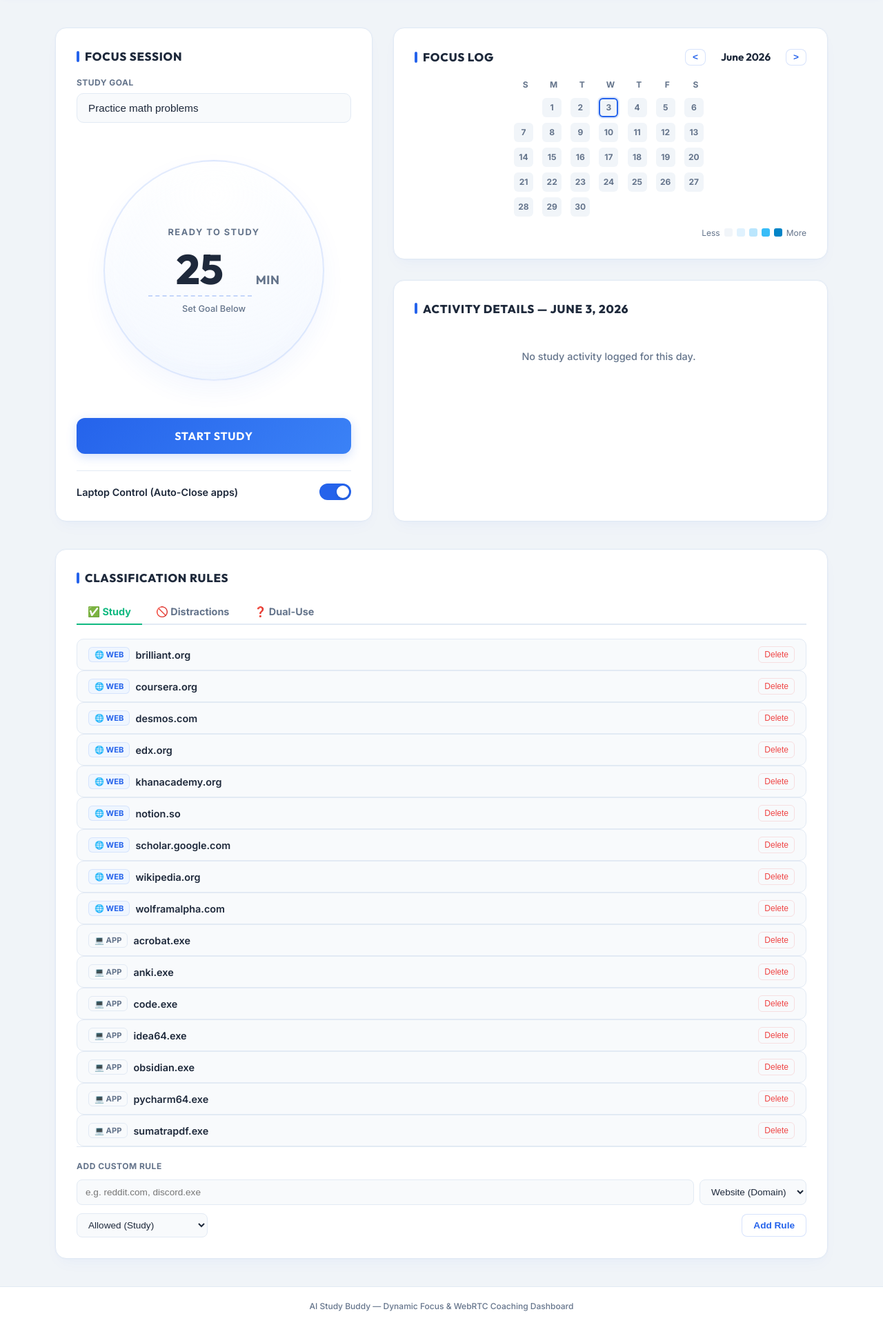
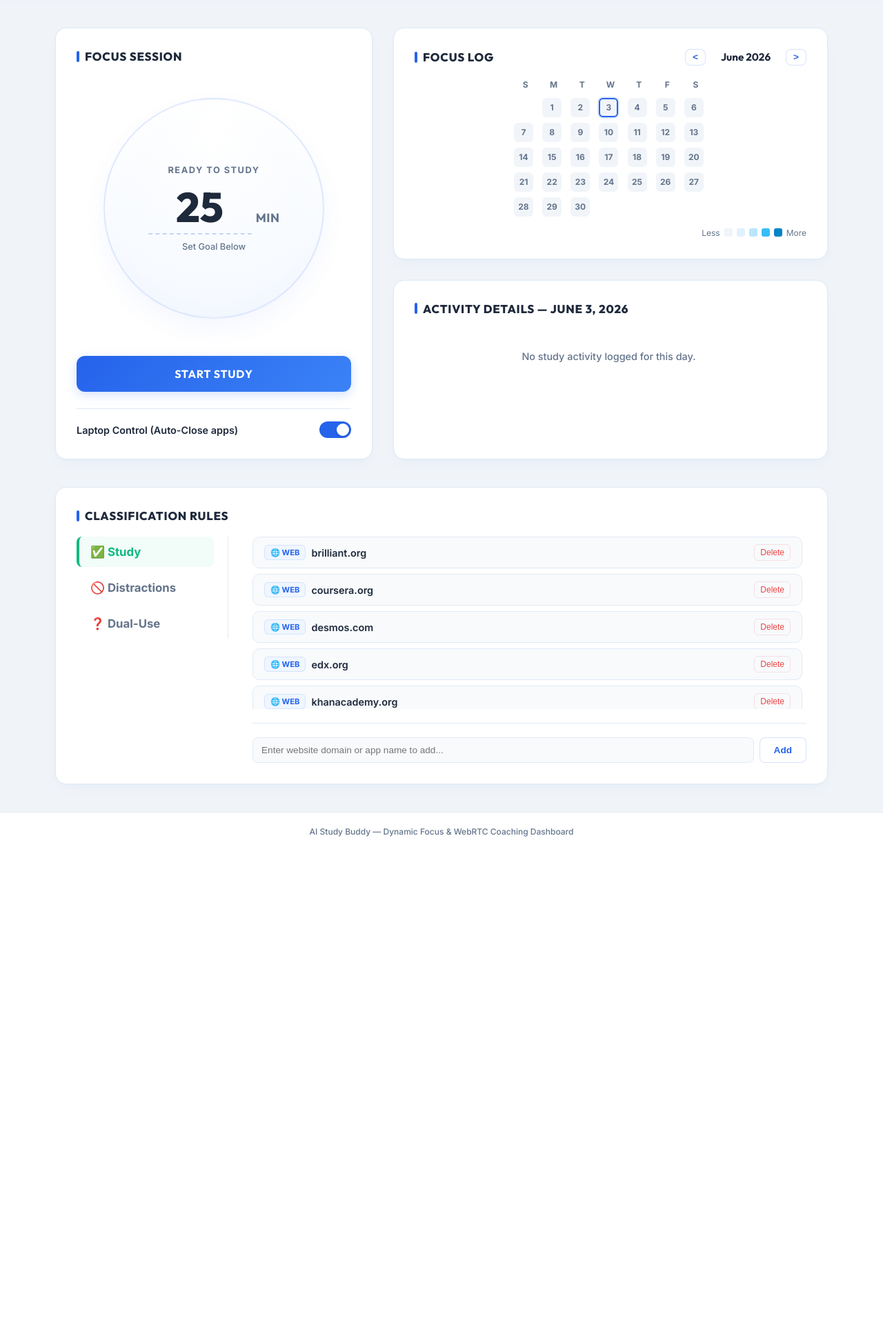
Before and after one commit to Huaiyu-Zhou/study-buddy, a FastAPI app: page / in a window 1280 px wide. Shown: the part 74-1995 px from the top of the page at 69% size. After the commit the page ends 1287 px from the top, so only its background shows below. Run offline with FastAPI, Linux system fonts and the light colour scheme; data that the repository does not hold is empty.

Commit message:
Simplify custom rule addition UI and restrict rule list to a scrollable 5-item window

```diff
--- a/templates/index.html
+++ b/templates/index.html
@@ -887,53 +887,88 @@
             animation: celebrate-gold 1.5s infinite alternate ease-in-out;
         }
 
-        /* Classification tabs with bottom indicator line */
-        .classification-tabs {
-            display: flex;
-            gap: 4px;
-            margin-bottom: 20px;
-            border-bottom: 2px solid var(--border-color);
-            padding-bottom: 0px;
-        }
-
-        .tab-btn {
+        /* Classification Layout and Vertical Tabs styling */
+        .classification-layout {
+            display: grid;
+            grid-template-columns: 220px 1fr;
+            gap: 35px;
+            align-items: start;
+        }
+
+        .classification-tabs-vertical {
+            display: flex;
+            flex-direction: column;
+            gap: 8px;
+            border-right: 1px solid var(--border-color);
+            padding-right: 20px;
+        }
+
+        .classification-tabs-vertical .tab-btn {
             background: transparent;
             border: none;
             font-family: inherit;
-            font-size: 0.9rem;
+            font-size: 1.05rem; /* Bigger size */
             font-weight: 700;
             color: var(--text-muted);
             cursor: pointer;
-            padding: 8px 16px;
-            position: relative;
+            padding: 12px 16px;
+            text-align: left;
+            border-left: 4px solid transparent;
+            border-radius: 8px;
             transition: var(--transition-smooth);
-            bottom: -2px;
-            border-bottom: 2px solid transparent;
-        }
-
-        .tab-btn:hover {
+            width: 100%;
+        }
+
+        .classification-tabs-vertical .tab-btn:hover {
             color: var(--text-main);
-            transform: scale(1.02);
-        }
-
-        .tab-btn.active {
-            border-bottom-color: var(--primary);
-            color: var(--primary);
-        }
-
-        .tab-btn.active.tab-study {
-            border-bottom-color: var(--accent-green);
+            background: var(--primary-light);
+            transform: translateX(2px) scale(1.02);
+        }
+
+        .classification-tabs-vertical .tab-btn.active {
+            background: var(--primary-light);
+        }
+
+        .classification-tabs-vertical .tab-btn.active.tab-study {
+            border-left-color: var(--accent-green);
             color: var(--accent-green);
-        }
-
-        .tab-btn.active.tab-distraction {
-            border-bottom-color: var(--accent-crimson);
+            background: rgba(16, 185, 129, 0.05);
+        }
+
+        .classification-tabs-vertical .tab-btn.active.tab-distraction {
+            border-left-color: var(--accent-crimson);
             color: var(--accent-crimson);
-        }
-
-        .tab-btn.active.tab-dual-use {
-            border-bottom-color: var(--accent-indigo);
+            background: rgba(239, 68, 68, 0.04);
+        }
+
+        .classification-tabs-vertical .tab-btn.active.tab-dual-use {
+            border-left-color: var(--accent-indigo);
             color: var(--accent-indigo);
+            background: rgba(99, 102, 241, 0.05);
+        }
+
+        .rules-list-container {
+            max-height: 250px;
+            overflow-y: auto;
+            display: flex;
+            flex-direction: column;
+            gap: 8px;
+            padding-right: 6px;
+        }
+
+        /* Modern customized scrollbar for rules list container */
+        .rules-list-container::-webkit-scrollbar {
+            width: 6px;
+        }
+        .rules-list-container::-webkit-scrollbar-track {
+            background: transparent;
+        }
+        .rules-list-container::-webkit-scrollbar-thumb {
+            background: var(--border-color);
+            border-radius: 3px;
+        }
+        .rules-list-container::-webkit-scrollbar-thumb:hover {
+            background: var(--text-muted);
         }
 
         /* Rule Row list items with tags & badges */
@@ -1105,10 +1140,7 @@
             <div class="panel">
                 <div class="panel-title">Focus Session</div>
 
-                <div class="goal-input-container">
-                    <label for="planInput">Study Goal</label>
-                    <input type="text" id="planInput" class="goal-input" value="Practice math problems" placeholder="e.g. Write essay, Code API">
-                </div>
+                <input type="hidden" id="planInput" value="Study Session">
 
                 <div class="timer-wrapper" id="timerWrapper">
                     <canvas id="fluidCanvas" width="640" height="640" style="position: absolute; top:0; left:0; width:100%; height:100%; border-radius:50%; z-index:1; pointer-events:none;"></canvas>
@@ -1188,13 +1220,16 @@
             <div class="panel">
                 <div class="panel-title">Classification Rules</div>
 
-                <!-- Category Tabs -->
-                <div class="classification-tabs">
+                <div class="classification-layout">
+                    <!-- Left side: Vertical Tabs -->
+                    <div class="classification-tabs-vertical">
                         <button class="tab-btn active tab-study" onclick="switchRulesTab('study')">✅ Study</button>
                         <button class="tab-btn tab-distraction" onclick="switchRulesTab('distraction')">🚫 Distractions</button>
                         <button class="tab-btn tab-dual-use" onclick="switchRulesTab('dual_use')">❓ Dual-Use</button>
                     </div>
 
+                    <!-- Right side: Rules Content (list + add rule form) -->
+                    <div style="display: flex; flex-direction: column; gap: 20px; flex-grow: 1;">
                         <!-- Rules list container -->
                         <div class="rules-list-container" id="rulesList">
                             <!-- Dynamically populated rules -->
@@ -1202,21 +1237,11 @@
 
                         <!-- Add New Rule Form -->
                         <div class="add-rule-form">
-                    <div style="font-size: 0.75rem; font-weight: 700; color: var(--text-muted); text-transform: uppercase; letter-spacing: 0.5px;">Add Custom Rule</div>
                             <div style="display: flex; gap: 8px;">
-                        <input type="text" id="newRuleName" placeholder="e.g. reddit.com, discord.exe" style="flex-grow: 1; background: #f8fafc; border: 1px solid var(--border-color); border-radius: 8px; padding: 10px 12px; font-size: 0.85rem; outline: none; transition: var(--transition-smooth);">
-                        <select id="newRuleType">
-                            <option value="domain">Website (Domain)</option>
-                            <option value="process">App (Process)</option>
-                        </select>
-                    </div>
-                    <div style="display: flex; justify-content: space-between; align-items: center;">
-                        <select id="newRuleCategory">
-                            <option value="study">Allowed (Study)</option>
-                            <option value="distraction">Blocked (Distraction)</option>
-                            <option value="dual_use">Dual-Use (Can be both)</option>
-                        </select>
-                        <button onclick="addRule()" class="btn-webhook" style="padding: 8px 16px; font-weight: 700;">Add Rule</button>
+                                <input type="text" id="newRuleName" placeholder="Enter website domain or app name to add..." onkeydown="if(event.key === 'Enter') addRule()" style="flex-grow: 1; background: #f8fafc; border: 1px solid var(--border-color); border-radius: 8px; padding: 10px 12px; font-size: 0.85rem; outline: none; transition: var(--transition-smooth);">
+                                <button onclick="addRule()" class="btn-webhook" style="padding: 10px 20px; font-weight: 700; flex-shrink: 0; border-radius: 8px;">Add</button>
+                            </div>
+                        </div>
                     </div>
                 </div>
             </div>
@@ -1938,9 +1963,9 @@
         window.switchRulesTab = function(tab) {
             currentRulesTab = tab;
             // Update tab button styles
-            const tabButtons = document.querySelectorAll('.classification-tabs .tab-btn');
+            const tabButtons = document.querySelectorAll('.classification-tabs-vertical .tab-btn');
             tabButtons.forEach(btn => {
-                btn.style.color = 'var(--text-muted)';
+                btn.style.color = '';
                 btn.classList.remove('active');
             });
 
@@ -1948,9 +1973,6 @@
             const activeBtn = Array.from(tabButtons).find(btn => btn.getAttribute('onclick').includes(tab));
             if (activeBtn) {
                 activeBtn.classList.add('active');
-                if (tab === 'study') activeBtn.style.color = 'var(--accent-green)';
-                else if (tab === 'distraction') activeBtn.style.color = 'var(--accent-crimson)';
-                else if (tab === 'dual_use') activeBtn.style.color = 'var(--accent-indigo)';
             }
             renderRulesList();
         }
@@ -1991,14 +2013,11 @@
 
         window.addRule = async function() {
             const nameInput = document.getElementById('newRuleName');
-            const typeSelect = document.getElementById('newRuleType');
-            const catSelect = document.getElementById('newRuleCategory');
-
             const name = nameInput.value.trim().toLowerCase();
             if (!name) return;
 
-            const isDomain = (typeSelect.value === 'domain');
-            const status = catSelect.value;
+            const isDomain = name.includes('.') && !name.endsWith('.exe');
+            const status = currentRulesTab;
 
             try {
                 const res = await fetch('/classify', {
```
Lines whose indentation alone changed are shown as unchanged.
